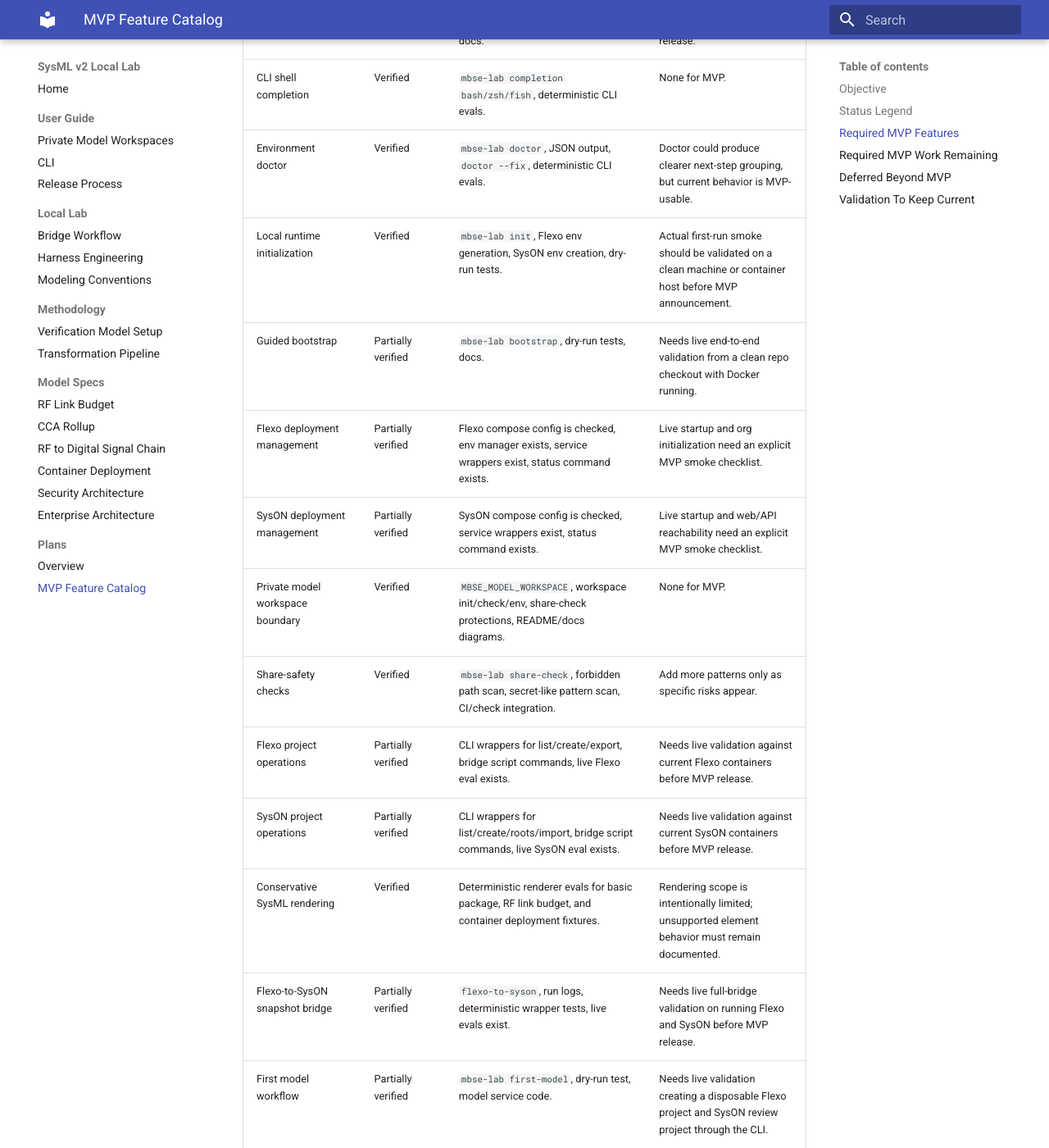
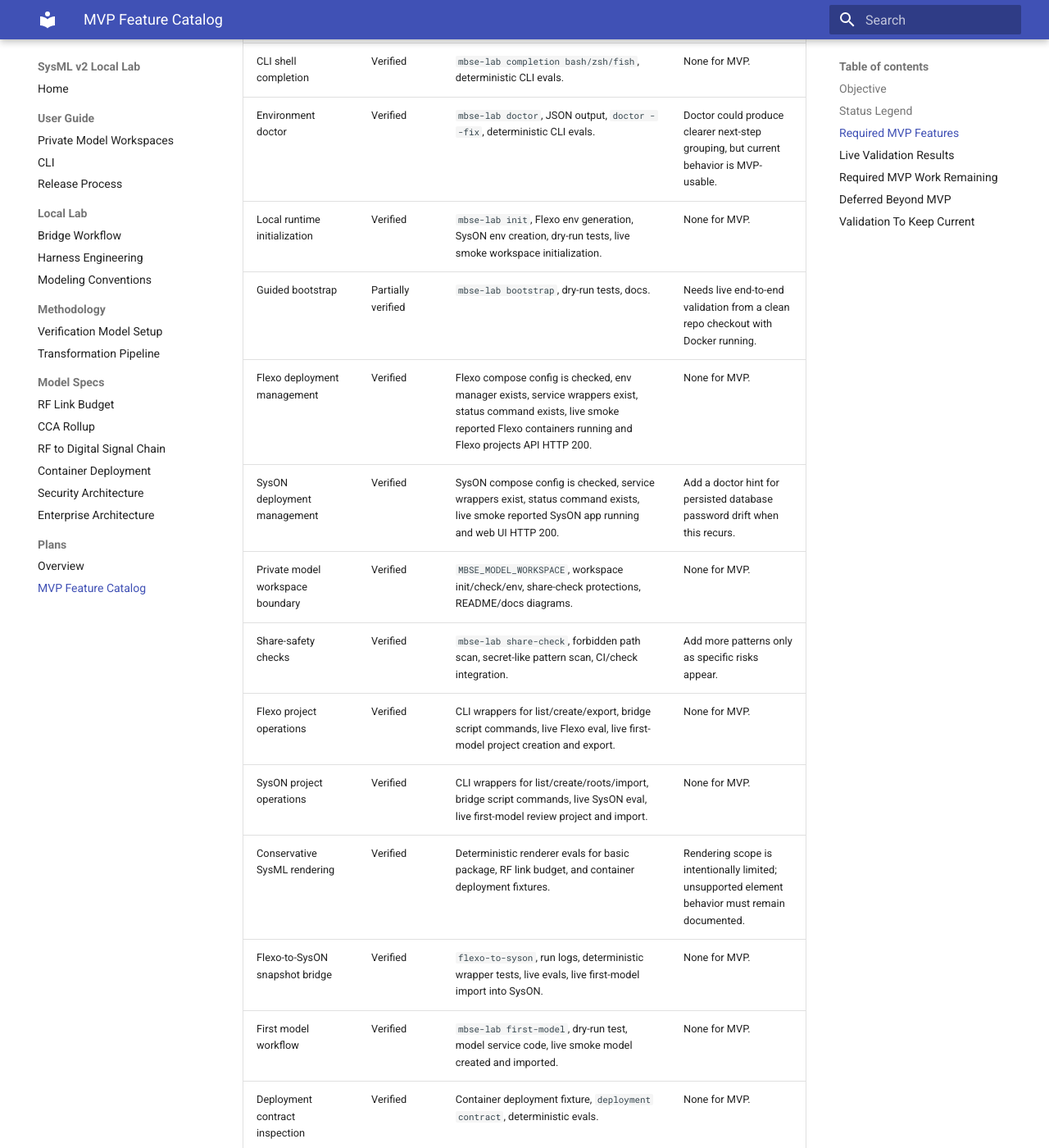
Before and after one commit to cosgroma/mbse-lab, an MkDocs documentation site: the page built from docs/plans/active/mvp-feature-catalog.md, in a window 1280 px wide and 1400 px high, scrolled down 1202 px. Shown: the whole window at 82% size. Built offline with MkDocs 1.6.1 and Material for MkDocs 9.7.7, drawn with Linux system fonts in a browser that asks for light colours; some of the changed text lies outside the part shown.

Commit message:
Record MVP live validation results

````diff
--- a/docs/plans/active/mvp-feature-catalog.md
+++ b/docs/plans/active/mvp-feature-catalog.md
@@ -25,53 +25,82 @@
 | Public repo identity and community readiness | Verified | README badges, MIT license, community files, GitHub community profile reports 100%. | None for MVP. |
 | Git Flow and repository automation | Verified | `git-flow-policy.yml`, CI, Pages workflow, Dependabot targeting `develop`, branch policy runs, release process docs. | Run the release procedure for the first tagged release. |
 | Documentation site | Verified | MkDocs config, docs workflow, GitHub Pages deployment, `make docs-build`. | None for MVP. |
-| CLI install paths | Verified | `pyproject.toml`, `mbse-lab` console script, `make install-cli`, editable install docs, install-from-GitHub docs. | Validate direct GitHub install in a fresh virtual environment before first release. |
+| CLI install paths | Verified | `pyproject.toml`, `mbse-lab` console script, `make install-cli`, editable install docs, install-from-GitHub docs, fresh virtualenv install from GitHub `develop`. | None for MVP. |
 | CLI shell completion | Verified | `mbse-lab completion bash/zsh/fish`, deterministic CLI evals. | None for MVP. |
 | Environment doctor | Verified | `mbse-lab doctor`, JSON output, `doctor --fix`, deterministic CLI evals. | Doctor could produce clearer next-step grouping, but current behavior is MVP-usable. |
-| Local runtime initialization | Verified | `mbse-lab init`, Flexo env generation, SysON env creation, dry-run tests. | Actual first-run smoke should be validated on a clean machine or container host before MVP announcement. |
+| Local runtime initialization | Verified | `mbse-lab init`, Flexo env generation, SysON env creation, dry-run tests, live smoke workspace initialization. | None for MVP. |
 | Guided bootstrap | Partially verified | `mbse-lab bootstrap`, dry-run tests, docs. | Needs live end-to-end validation from a clean repo checkout with Docker running. |
-| Flexo deployment management | Partially verified | Flexo compose config is checked, env manager exists, service wrappers exist, status command exists. | Live startup and org initialization need an explicit MVP smoke checklist. |
-| SysON deployment management | Partially verified | SysON compose config is checked, service wrappers exist, status command exists. | Live startup and web/API reachability need an explicit MVP smoke checklist. |
+| Flexo deployment management | Verified | Flexo compose config is checked, env manager exists, service wrappers exist, status command exists, live smoke reported Flexo containers running and Flexo projects API HTTP 200. | None for MVP. |
+| SysON deployment management | Verified | SysON compose config is checked, service wrappers exist, status command exists, live smoke reported SysON app running and web UI HTTP 200. | Add a doctor hint for persisted database password drift when this recurs. |
 | Private model workspace boundary | Verified | `MBSE_MODEL_WORKSPACE`, workspace init/check/env, share-check protections, README/docs diagrams. | None for MVP. |
 | Share-safety checks | Verified | `mbse-lab share-check`, forbidden path scan, secret-like pattern scan, CI/check integration. | Add more patterns only as specific risks appear. |
-| Flexo project operations | Partially verified | CLI wrappers for list/create/export, bridge script commands, live Flexo eval exists. | Needs live validation against current Flexo containers before MVP release. |
-| SysON project operations | Partially verified | CLI wrappers for list/create/roots/import, bridge script commands, live SysON eval exists. | Needs live validation against current SysON containers before MVP release. |
+| Flexo project operations | Verified | CLI wrappers for list/create/export, bridge script commands, live Flexo eval, live first-model project creation and export. | None for MVP. |
+| SysON project operations | Verified | CLI wrappers for list/create/roots/import, bridge script commands, live SysON eval, live first-model review project and import. | None for MVP. |
 | Conservative SysML rendering | Verified | Deterministic renderer evals for basic package, RF link budget, and container deployment fixtures. | Rendering scope is intentionally limited; unsupported element behavior must remain documented. |
-| Flexo-to-SysON snapshot bridge | Partially verified | `flexo-to-syson`, run logs, deterministic wrapper tests, live evals exist. | Needs live full-bridge validation on running Flexo and SysON before MVP release. |
-| First model workflow | Partially verified | `mbse-lab first-model`, dry-run test, model service code. | Needs live validation creating a disposable Flexo project and SysON review project through the CLI. |
+| Flexo-to-SysON snapshot bridge | Verified | `flexo-to-syson`, run logs, deterministic wrapper tests, live evals, live first-model import into SysON. | None for MVP. |
+| First model workflow | Verified | `mbse-lab first-model`, dry-run test, model service code, live smoke model created and imported. | None for MVP. |
 | Deployment contract inspection | Verified | Container deployment fixture, `deployment contract`, deterministic evals. | None for MVP. |
-| Runtime deployment verification | Partially verified | `deployment verify`, deterministic report evals, optional live deployment eval. | Needs live verification run against the current Docker stack before MVP release. |
-| Diagnostics bundle | Verified | `mbse-lab diagnostics`, `collect_diagnostics.py`, diagnostics manifest evals. | Confirm redaction against a real failed-service bundle before broad sharing. |
+| Runtime deployment verification | Verified | `deployment verify`, deterministic report evals, optional live deployment eval, live smoke reported 9 services and 19 checks passing. | None for MVP. |
+| Diagnostics bundle | Verified | `mbse-lab diagnostics`, `collect_diagnostics.py`, diagnostics manifest evals, live diagnostics bundle collection. | Continue checking redaction when adding new diagnostic artifacts. |
 | Static local lab report | Verified | `mbse-lab report`, Markdown/HTML/JSON outputs, deterministic CLI eval. | None for MVP. |
 | Cleanup of generated local artifacts | Verified | `mbse-lab cleanup`, dry-run and removal evals, protected paths. | None for MVP. |
 | Published example fixtures | Verified | Public fixtures under `evals/fixtures`, deterministic evals, curated `exports/README.md`. | Keep fixture content synthetic and small. |
 | Known limitations and modeling conventions | Verified | `AGENTS.md`, bridge docs, modeling conventions docs. | README should continue to keep limitations concise and link to detailed docs. |
 
+## Live Validation Results
+
+Live validation on May 1, 2026 passed against the local Docker stack after
+aligning the ignored local SysON env file with the existing persisted database
+password.
+
+Commands run:
+
+```bash
+python3 -m venv /tmp/mbse-lab-install-smoke
+/tmp/mbse-lab-install-smoke/bin/python -m pip install "git+https://github.com/cosgroma/mbse-lab.git@develop"
+/tmp/mbse-lab-install-smoke/bin/mbse-lab --help
+export MBSE_MODEL_WORKSPACE=~/workspace/projects/mbse-mvp-smoke-models
+mbse-lab init --model-workspace "$MBSE_MODEL_WORKSPACE"
+mbse-lab doctor
+mbse-lab services up
+mbse-lab first-model "MVP Smoke Model" --json-output
+mbse-lab deployment verify
+make live-eval
+mbse-lab diagnostics
+mbse-lab share-check
+```
+
+Observed results:
+
+- GitHub install from `develop` resolved commit `e819d25` and exposed the CLI.
+- `mbse-lab doctor` reported Python, Docker, Docker Compose, repo markers,
+  `MBSE_MODEL_WORKSPACE`, Flexo, and SysON as OK.
+- `mbse-lab first-model` created Flexo project
+  `aceb2496-9cca-4e97-9b17-bcfd5b076a4b` and SysON review project
+  `3a8a0b23-af07-4b73-a789-8dd714d66612`.
+- Generated smoke artifacts were written under
+  `~/workspace/projects/mbse-mvp-smoke-models/exports/`.
+- `mbse-lab deployment verify` passed with 9 services and 19 checks.
+- `make live-eval` ran 4 live tests successfully.
+- `mbse-lab diagnostics` wrote `diagnostics/latest`.
+- `mbse-lab share-check` passed after live validation.
+
+Local-state note:
+
+- The first smoke attempt exposed a local SysON credential drift: the persisted
+  Postgres data volume was initialized with password `password`, while ignored
+  `deploy/syson/.env` contained `change-me`. Updating the ignored local env file
+  to match the existing database allowed SysON to start without deleting runtime
+  data.
+
 ## Required MVP Work Remaining
 
-1. Run a clean live smoke pass with Docker:
-
-   ```bash
-   mbse-lab init --model-workspace ~/workspace/projects/mbse-mvp-smoke-models
-   mbse-lab doctor
-   mbse-lab services up
-   mbse-lab first-model "MVP Smoke Model"
-   mbse-lab deployment verify
-   make live-eval
-   mbse-lab share-check
-   ```
-
-2. Validate direct GitHub install in a fresh virtual environment:
-
-   ```bash
-   python3 -m venv /tmp/mbse-lab-install-smoke
-   /tmp/mbse-lab-install-smoke/bin/python -m pip install "git+https://github.com/cosgroma/mbse-lab.git@develop"
-   /tmp/mbse-lab-install-smoke/bin/mbse-lab --help
-   ```
-
-3. Decide whether the MVP promises only local Docker use or also supports a
+1. Decide whether the MVP promises only local Docker use or also supports a
    remote Flexo/SysON endpoint profile. The current CLI has URL options, but the
    documented happy path is local Docker.
+
+2. Consider adding a doctor check for SysON persisted database credential drift
+   when `deploy/syson/.env` and `deploy/syson/data/postgres/` disagree.
 
 ## Deferred Beyond MVP
 
````
Also changed, not shown: docs/user-guide/release-process.md (+15 -0 lines).
